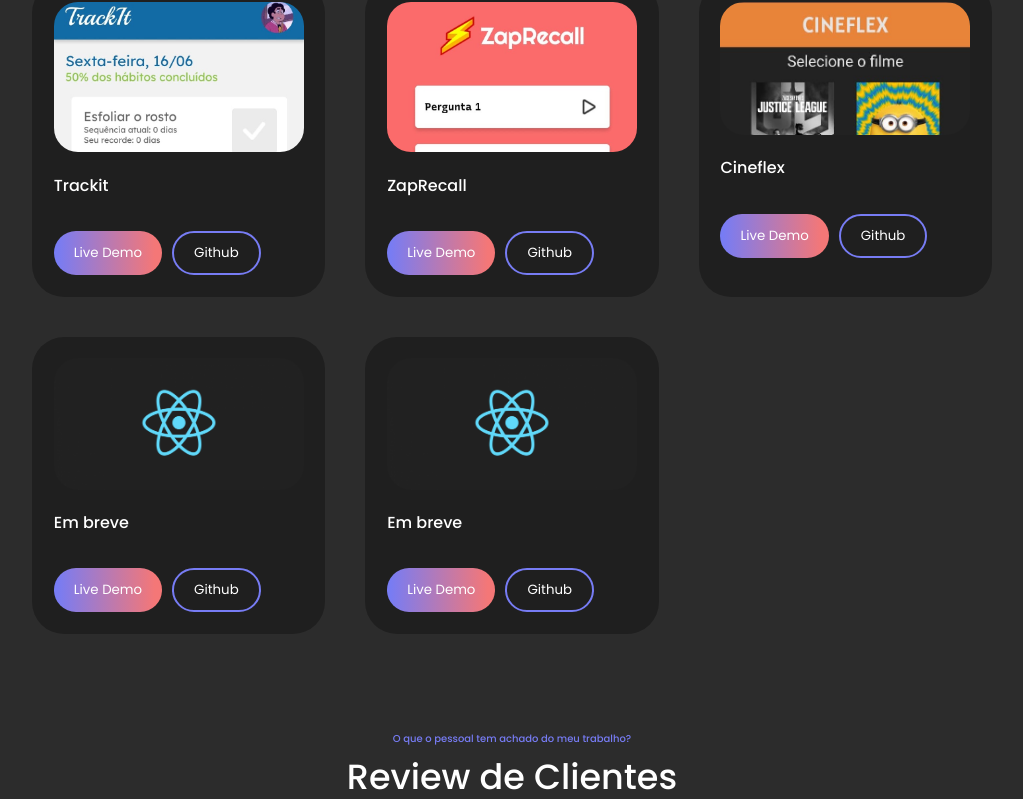
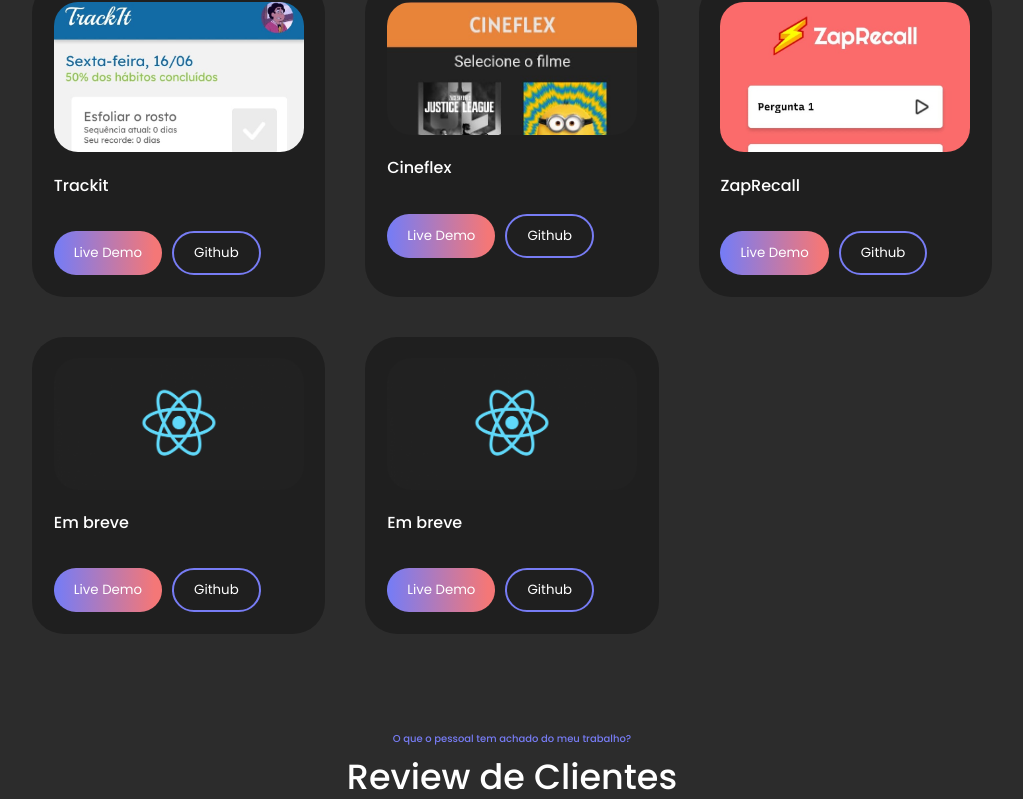
Before and after one commit to Nathan4Andrade/portfolio, a React (Vite) app: page / in a window 1280 px wide. Shown: the part 2203-3002 px from the top of the page, without its empty margins (128-1151 px from the left). Built offline with nearby package versions, Linux system fonts and the light colour scheme.

Commit message:
fix: cineflex links

```diff
--- a/src/components/Projects.jsx
+++ b/src/components/Projects.jsx
@@ -14,17 +14,18 @@
       image: trackit,
     },
     {
+      name: "Cineflex",
+      link: "https://cineflex-nathan4andrade.vercel.app/",
+      github: "https://github.com/Nathan4Andrade/cineflex",
+      image: cineflex,
+    },
+    {
       name: "ZapRecall",
       link: "https://projeto9-zaprecall-murex-two.vercel.app/",
       github: "https://github.com/Nathan4Andrade/projeto9-zaprecall",
       image: zaprecall,
     },
-    {
-      name: "Cineflex",
-      link: "https://projeto10-cineflex-blue-three.vercel.app",
-      github: "https://github.com/Nathan4Andrade/projeto10-cineflex",
-      image: cineflex,
-    },
+
     {
       name: "Em breve",
       link: "#",
```
